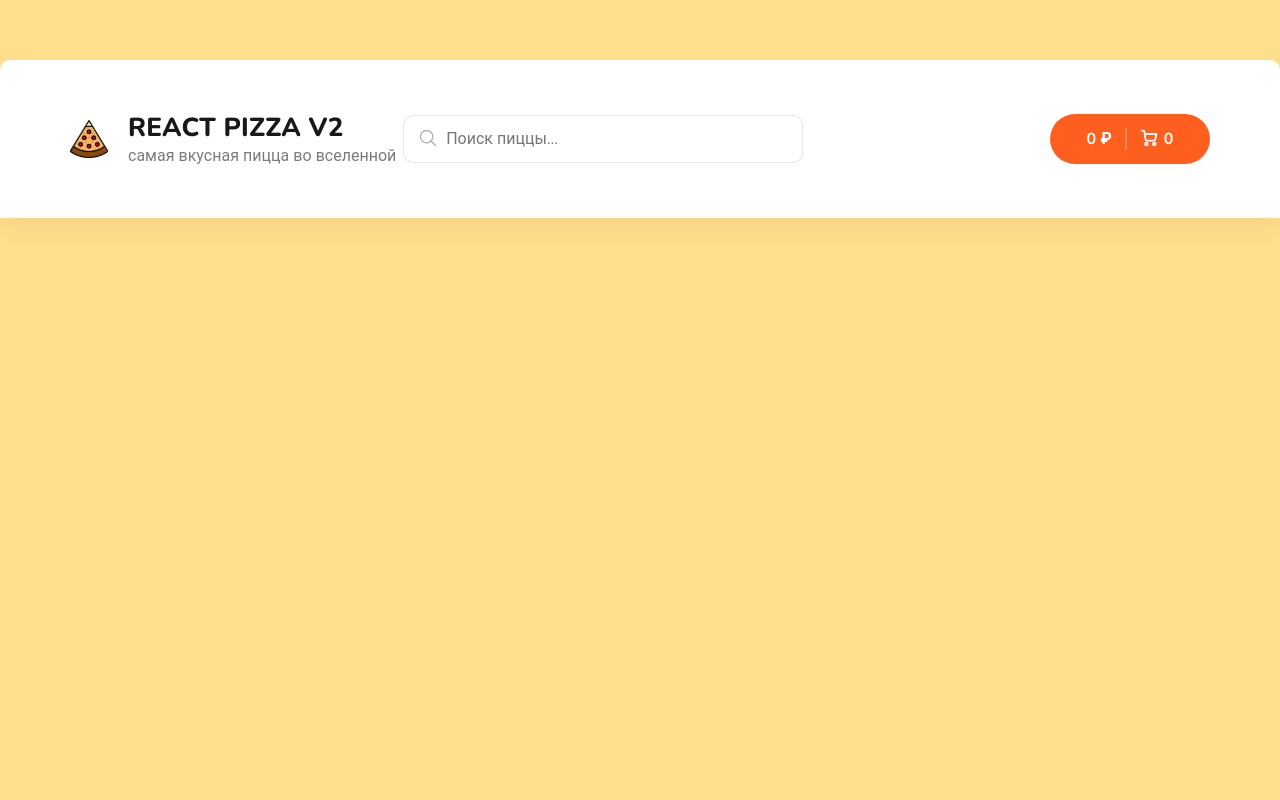
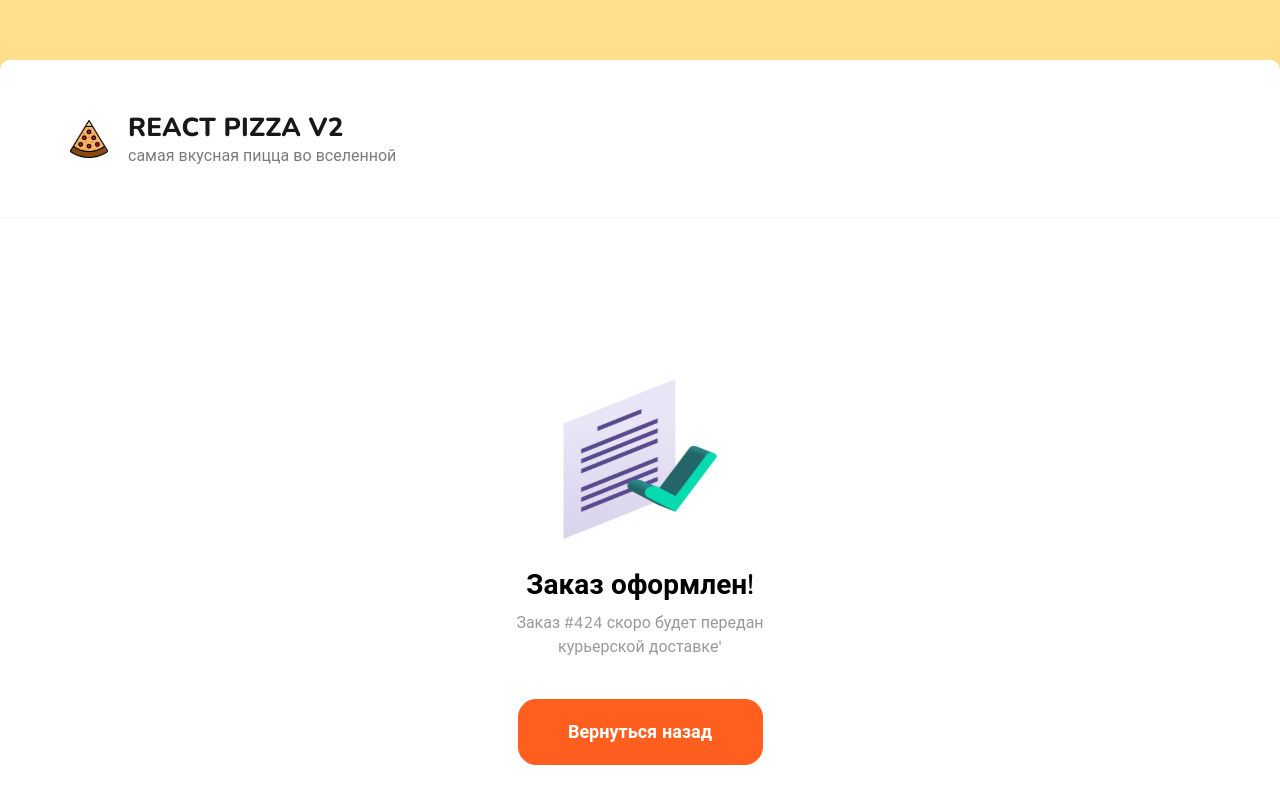
Before and after one commit to quinqueqe/react-pizza, a React (Create React App) app: page /order in a window 1280 px wide. Shown: the top 800 px of the page. Built offline with nearby package versions, Linux system fonts and the light colour scheme.

Commit message:
added page Order

```diff
--- a/src/components/header/index.tsx
+++ b/src/components/header/index.tsx
@@ -23,7 +23,7 @@ const Header: React.FC = () => {
 					<h4>самая вкусная пицца во вселенной</h4>
 				</div>
 			</Link>
-			{pathname !== '/cart' ? (
+			{pathname !== '/cart' && pathname !== '/order' ? (
 				<>
 					<Search />
 					<Link to='cart' className='header-btns'>
--- a/src/pages/cart.tsx
+++ b/src/pages/cart.tsx
@@ -1,7 +1,7 @@
 import React from 'react'
 import CartItem from '../components/CartItem'
 import EmptyCart from '../components/EmptyCart'
-import { Link, useNavigate } from 'react-router-dom'
+import { Link, useLocation, useNavigate } from 'react-router-dom'
 import { useAppDispatch } from '../hooks/useAppDispatch'
 import { useSelector } from 'react-redux'
 import { clearCart } from '../redux/cart/slice'
@@ -145,7 +145,11 @@ const Cart: React.FC = () => {
 							</svg>
 							<p>Вернуться назад</p>
 						</Link>
-						<Link className='cart--btns-order' to='/order'>
+						<Link
+							onClick={() => dispatch(clearCart())}
+							className='cart--btns-order'
+							to='/order'
+						>
 							Оплатить сейчас
 						</Link>
 					</div>
--- a/src/pages/home.tsx
+++ b/src/pages/home.tsx
@@ -44,7 +44,6 @@ const Home: React.FC = () => {
 			valueInput,
 		})
 		navigate(`?${queryString}`)
-		console.log(window.location.search)
 		// eslint-disable-next-line react-hooks/exhaustive-deps
 	}, [activeCategories, activeSort, currentPage, valueInput])
 	return (
--- a/src/pages/order.tsx
+++ b/src/pages/order.tsx
@@ -1,11 +1,24 @@
 import React from 'react'
+import orderimg from '../assets/order.png'
+import { Link } from 'react-router-dom'
 
 const Order: React.FC = () => {
-  return (
-	<div>
-
-	</div>
-  )
+	const random = Math.round(Math.random() * 1000)
+	return (
+		<div className='order container border'>
+			<div className='empty container '>
+				<div className='empty__content'>
+					<img src={orderimg} alt='img' />
+					<h2 className='empty__content-title'>Заказ оформлен!</h2>
+					<h5 className='empty__content-desc'>{`Заказ #${random} скоро будет передан`}</h5>
+					<h5 className='empty__content-desc'>курьерской доставке'</h5>
+					<Link to='/' className='empty-btn'>
+						Вернуться назад
+					</Link>
+				</div>
+			</div>
+		</div>
+	)
 }
 
 export default Order
--- /dev/null
+++ b/src/scss/_order.scss
@@ -0,0 +1,68 @@
+.empty {
+	border-radius:  0 0 20px 20px;
+
+	// padding-top: 160px;
+	// padding-bottom: 140px;
+
+
+	&__content {
+		display: flex;
+		flex-direction: column;
+		align-items: center;
+		justify-content: center;
+		padding: 161px;
+
+		img {
+			width: 160px;
+			height: 160px;
+		}
+
+		&-title {
+			padding-top: 31px;
+
+			padding-bottom: 11px;
+			font-family: var(--font-family);
+			font-weight: 600;
+			font-size: 28px;
+			text-align: center;
+			color: #000;
+		}
+
+		&-desc {
+			font-family: var(--font-family);
+			font-weight: 400;
+			font-size: 16px;
+			line-height: 150%;
+			text-align: center;
+			color: #000;
+			opacity: 0.4;
+		}
+	}
+
+
+
+	&-btn {
+		border: 1px solid #fe5f1e;
+
+		margin-top: 40px;
+		font-family: var(--font-family);
+		font-weight: 600;
+		font-size: 18px;
+		text-align: center;
+		color: #fff;
+
+		border-radius: 18px;
+		width: 245px;
+		padding: 20px 0;
+
+		background: #fe5f1e;
+
+		&:hover {
+			background: #fff;
+			color: #fe5f1e;
+			border: 1px solid #fe5f1e;
+			transition: 0.3s all;
+
+		}
+	}
+}
--- a/src/scss/index.scss
+++ b/src/scss/index.scss
@@ -2,6 +2,7 @@
 @import './_home';
 @import './_cart';
 @import './_notFound';
+@import './_order';
 
 
 body {
@@ -21,7 +22,6 @@ body {
 }
 
 .border {
-
 	border-radius: 0 0 10px 10px;
 	box-shadow: 0 15px 20px 0 rgba(0, 0, 0, 0.03);
 	background: #fff;
```
Also changed, not shown: src/assets/order.png (added).
